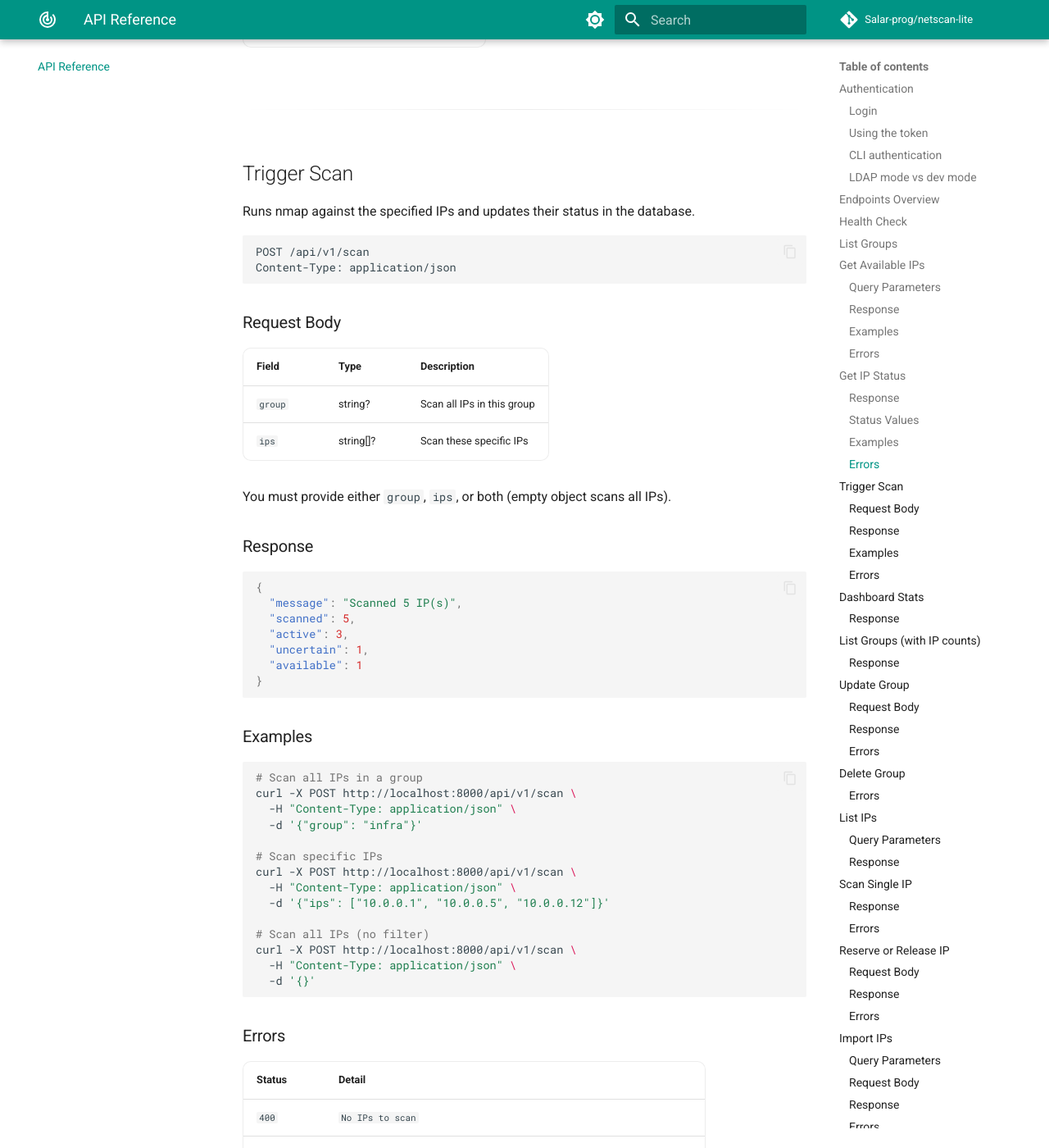
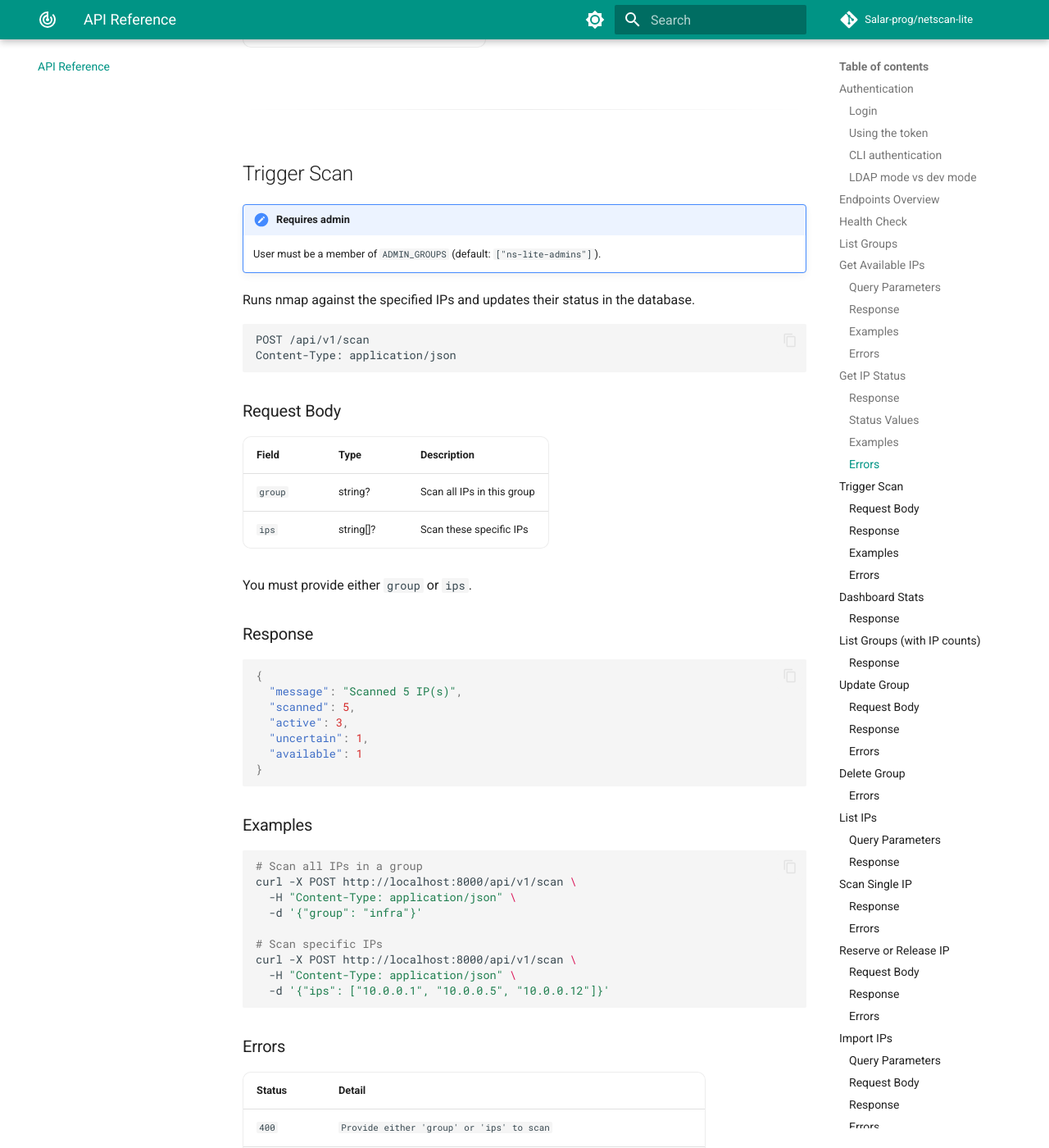
Before and after one commit to Salar-prog/netscan-lite, an MkDocs documentation site: the page built from docs/api.md, in a window 1280 px wide and 1400 px high, scrolled down 5896 px. Shown: the whole window at 82% size. Built offline with MkDocs 1.6.1 and Material for MkDocs 9.7.7, drawn with Linux system fonts in a browser that asks for light colours; comment, search, counter and statistics services are not loaded; some of the changed text lies outside the part shown.

Commit message:
docs: fix all stale documentation to match current repo state
- README: fix health response ('healthy' not 'ok'), remove invalid
  scan-all-with-empty-body example, add admin group requirement,
  add db backup/restore to CLI section, add ADMIN_GROUPS to env vars
- cli.md: fix default host (0.0.0.0 not 127.0.0.1), fix workers
  description, add db backup/restore subcommands
- api.md: fix auth exceptions list, fix scan body docs (must provide
  group or ips), add admin requirement notes to 6 endpoints, fix
  health check comment, add 400 error for missing group/ips
- config.md: add LOG_LEVEL to server settings with clarification,
  fix WORKERS description
- deployment.md: add ADMIN_GROUPS to env config, add CLI backup/restore
  section
- install.md: fix --version (not implemented), clarify dashboard
  build from source
- AGENTS.md: add db backup/restore commands, add created_at/updated_at
  to data model, add admin requirement note, add jobs.py to arch map

````diff
--- a/docs/api.md
+++ b/docs/api.md
@@ -229,6 +229,9 @@ curl http://localhost:8000/api/v1/ips/10.0.0.1
 
 ## Trigger Scan
 
+!!! admin "Requires admin"
+    User must be a member of `ADMIN_GROUPS` (default: `["ns-lite-admins"]`).
+
 Runs nmap against the specified IPs and updates their status in the database.
 
 ```
@@ -243,7 +246,7 @@ Content-Type: application/json
 | `group` | string? | Scan all IPs in this group |
 | `ips` | string[]? | Scan these specific IPs |
 
-You must provide either `group`, `ips`, or both (empty object scans all IPs).
+You must provide either `group` or `ips`.
 
 ### Response
 
@@ -269,17 +272,13 @@ curl -X POST http://localhost:8000/api/v1/scan \
 curl -X POST http://localhost:8000/api/v1/scan \
   -H "Content-Type: application/json" \
   -d '{"ips": ["10.0.0.1", "10.0.0.5", "10.0.0.12"]}'
-
-# Scan all IPs (no filter)
-curl -X POST http://localhost:8000/api/v1/scan \
-  -H "Content-Type: application/json" \
-  -d '{}'
 ```
 
 ### Errors
 
 | Status | Detail |
 |--------|--------|
+| `400` | `Provide either 'group' or 'ips' to scan` |
 | `400` | `No IPs to scan` |
 | `404` | `Group 'nonexistent' not found` |
 | `502` | `Scan failed: Nmap scan timed out after 300 seconds for 50 targets` |
@@ -338,6 +337,9 @@ Returns all groups with their IP counts. Used by the dashboard for the group tab
 
 ## Update Group
 
+!!! admin "Requires admin"
+    User must be a member of `ADMIN_GROUPS` (default: `["ns-lite-admins"]`).
+
 ```
 PUT /api/v1/groups/{group_id}
 Content-Type: application/json
@@ -367,6 +369,9 @@ Returns the updated `GroupDetailResponse`.
 ---
 
 ## Delete Group
+
+!!! admin "Requires admin"
+    User must be a member of `ADMIN_GROUPS` (default: `["ns-lite-admins"]`).
 
 ```
 DELETE /api/v1/groups/{group_id}
@@ -428,6 +433,9 @@ Returns a paginated list of all IPs with optional filters.
 
 ## Scan Single IP
 
+!!! admin "Requires admin"
+    User must be a member of `ADMIN_GROUPS` (default: `["ns-lite-admins"]`).
+
 ```
 POST /api/v1/ips/{ip_address}/scan
 ```
@@ -456,6 +464,9 @@ Scans a single IP and updates its status.
 ---
 
 ## Reserve or Release IP
+
+!!! admin "Requires admin"
+    User must be a member of `ADMIN_GROUPS` (default: `["ns-lite-admins"]`).
 
 ```
 PUT /api/v1/ips/{ip_address}/reserve
@@ -490,6 +501,10 @@ Reserve or release an IP address.
 ---
 
 ## Import IPs
+
+!!! admin "Requires admin"
+    User must be a member of `ADMIN_GROUPS` (default: `["ns-lite-admins"]`).
+    Maximum file size: 10 MB.
 
 ```
 POST /api/v1/import?group=infra
@@ -620,7 +635,7 @@ or
 
     # Health check
     requests.get(f"{BASE}/health").json()
-    # {'status': 'ok'}
+    # {'status': 'healthy', 'service': 'ns-lite'}
 
     # List groups
     groups = requests.get(f"{BASE}/api/v1/groups", headers=headers).json()
````
Also changed, not shown: other parts of docs/api.md (+1 -1 lines), AGENTS.md (+10 -0 lines), README.md (+9 -8 lines), docs/cli.md (+11 -2 lines), docs/config.md (+2 -1 lines), docs/deployment.md (+19 -0 lines), docs/install.md (+3 -3 lines).
